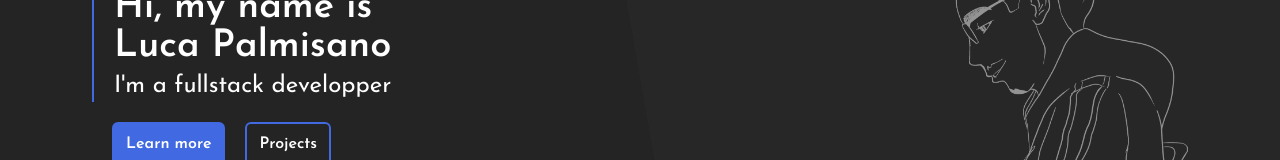
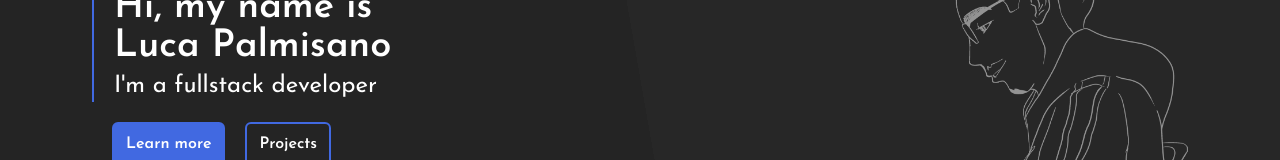
Before and after one commit to Lucino772/lucapalmi.com, a Next.js app: page / in a window 1280 px wide. Shown: the part 323-483 px from the top of the page. Built offline with nearby package versions, Linux system fonts and the light colour scheme.

Commit message:
fix: fixed typo

```diff
--- a/src/app/page.tsx
+++ b/src/app/page.tsx
@@ -28,7 +28,7 @@ export default function Index() {
               Hi, my name is Luca Palmisano
             </h1>
             <p className="mt-1 animate-[fade_200ms_300ms_ease-out_normal_forwards] text-2xl font-normal opacity-0">
-              {"I'm a fullstack developper"}
+              {"I'm a fullstack developer"}
             </p>
           </div>
           <div className="relative mt-5 flex flex-row justify-start gap-5 pl-5">
```
